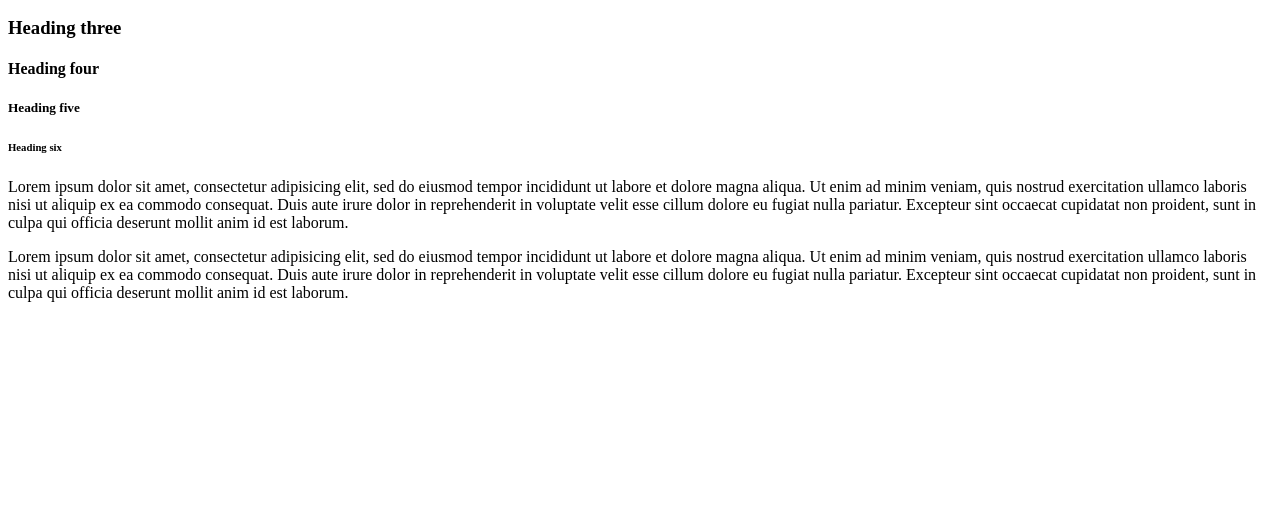
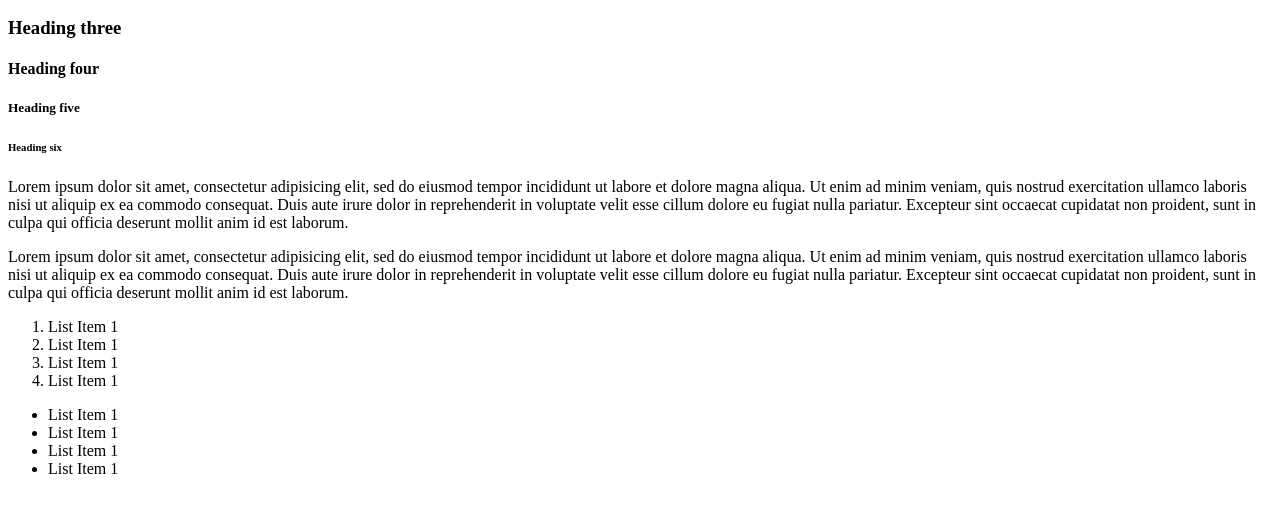
Before and after one commit to dankiprot/Html, a plain HTML site: page index.html in a window 1280 px wide. Shown: the part 110-622 px from the top of the page. Drawn offline with Linux system fonts and the light colour scheme.

Commit message:
Updated index file

```diff
--- a/index.html
+++ b/index.html
@@ -19,7 +19,18 @@
 <p>
   Lorem ipsum dolor sit amet, consectetur adipisicing elit, sed do eiusmod tempor incididunt ut labore et dolore magna aliqua. Ut enim ad minim veniam, quis nostrud exercitation ullamco laboris nisi ut aliquip ex ea commodo consequat. Duis aute irure dolor in reprehenderit in voluptate velit esse cillum dolore eu fugiat nulla pariatur. Excepteur sint occaecat cupidatat non proident, sunt in culpa qui officia deserunt mollit anim id est laborum.
 </p>
-
+<ol>
+  <li>List Item 1</li>
+  <li>List Item 1</li>
+  <li>List Item 1</li>
+  <li>List Item 1</li>
+</ol>
+<ul>
+  <li>List Item 1</li>
+  <li>List Item 1</li>
+  <li>List Item 1</li>
+  <li>List Item 1</li>
+</ul>
 
     </body>
 
```
